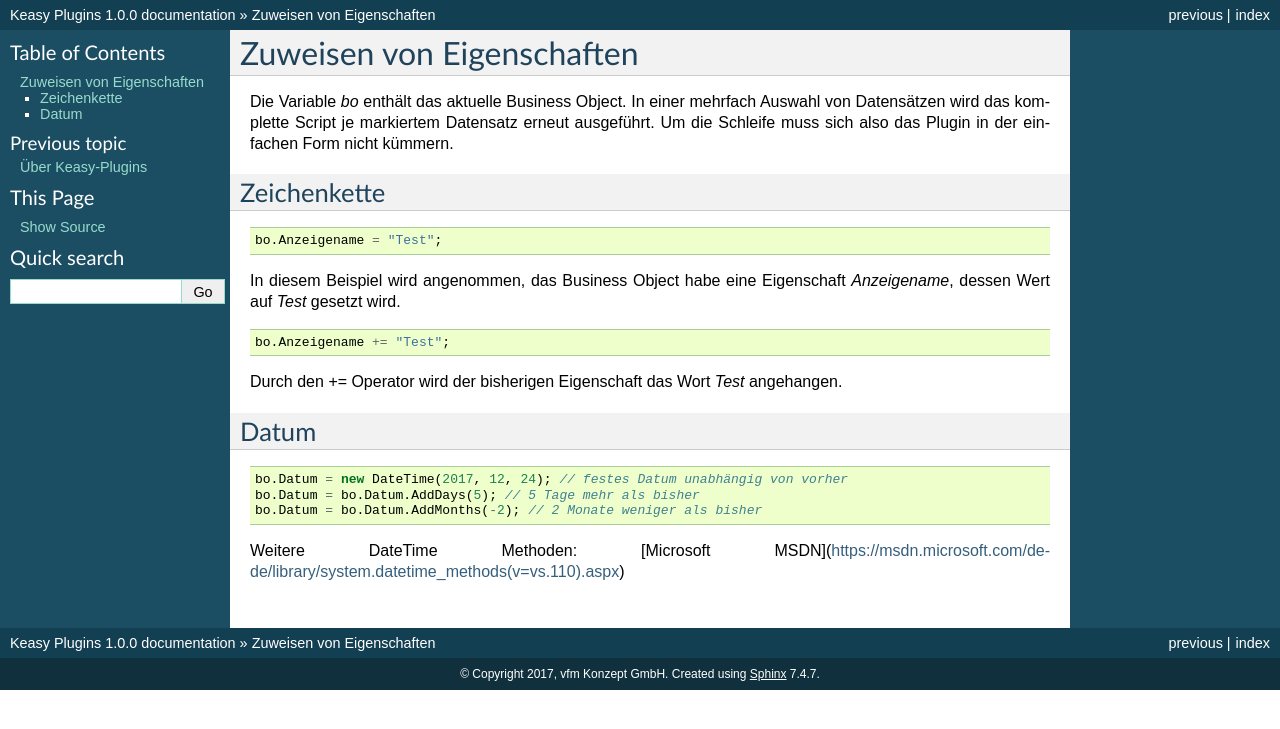
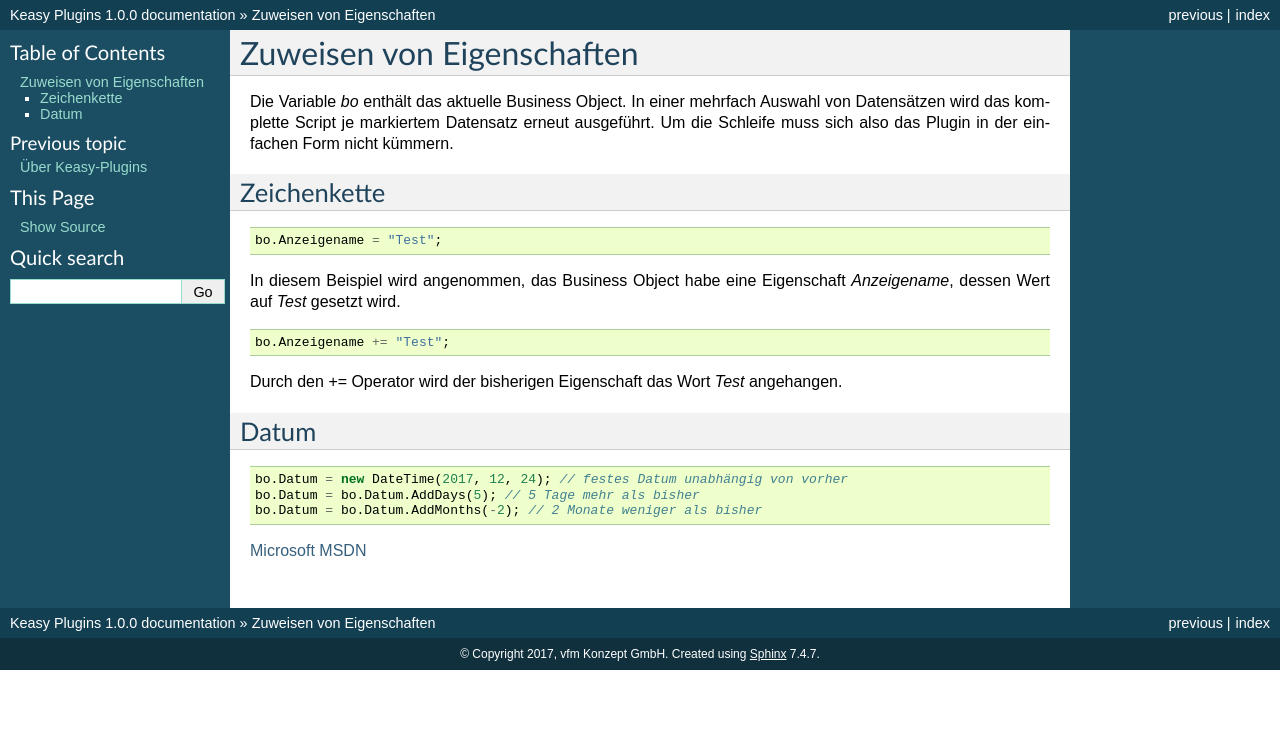
Before and after one commit to vfm/KeasyPlugins, a Sphinx documentation site: the page built from docs/source/setmember.rst, in a window 1280 px wide. Shown: the top 729 px of the page. Built offline with Sphinx 7.4.7, drawn with Linux system fonts in a browser that asks for light colours.

Commit message:
Update setmember.rst

```diff
--- a/docs/source/setmember.rst
+++ b/docs/source/setmember.rst
@@ -28,4 +28,4 @@ Datum
   bo.Datum = bo.Datum.AddDays(5); // 5 Tage mehr als bisher
   bo.Datum = bo.Datum.AddMonths(-2); // 2 Monate weniger als bisher
 
-Weitere DateTime Methoden: [Microsoft MSDN](https://msdn.microsoft.com/de-de/library/system.datetime_methods(v=vs.110).aspx)
+`Microsoft MSDN <https://msdn.microsoft.com/de-de/library/system.datetime_methods(v=vs.110).aspx>`_
```
